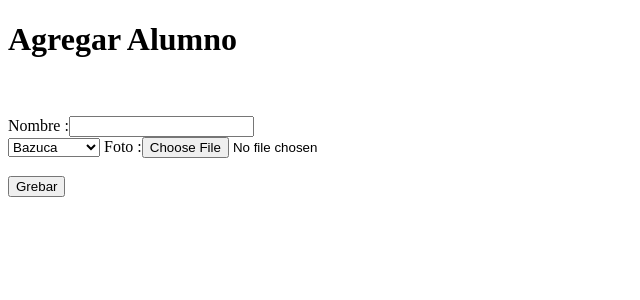
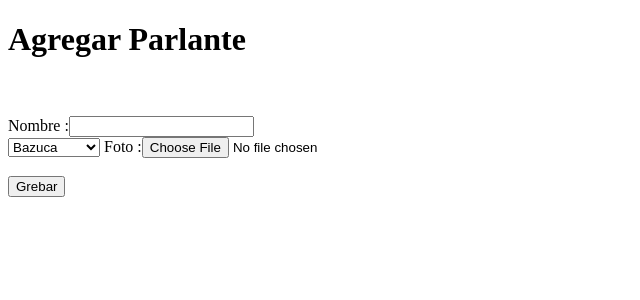
Before and after one commit to DarkKing2001/Parlantes, a Django app: page /parlantes/agregar in a window 1280 px wide. Shown: the top 300 px of the page, without its empty margins (0-640 px from the left). Run offline with Django 3.2, Linux system fonts and the light colour scheme.

Commit message:
Se modifico el titulo

```diff
--- a/prueba/parlantes/templates/parlantes/crud/formulario_agregar.html
+++ b/prueba/parlantes/templates/parlantes/crud/formulario_agregar.html
@@ -5,7 +5,7 @@
     <title>Agregar</title>
 </head>
 <body>
-    <h1>Agregar Alumno</h1>
+    <h1>Agregar Parlante</h1>
     <br><br>
 
     <form action="agregar_parlante" method="post" enctype="multipart/form-data">
```
